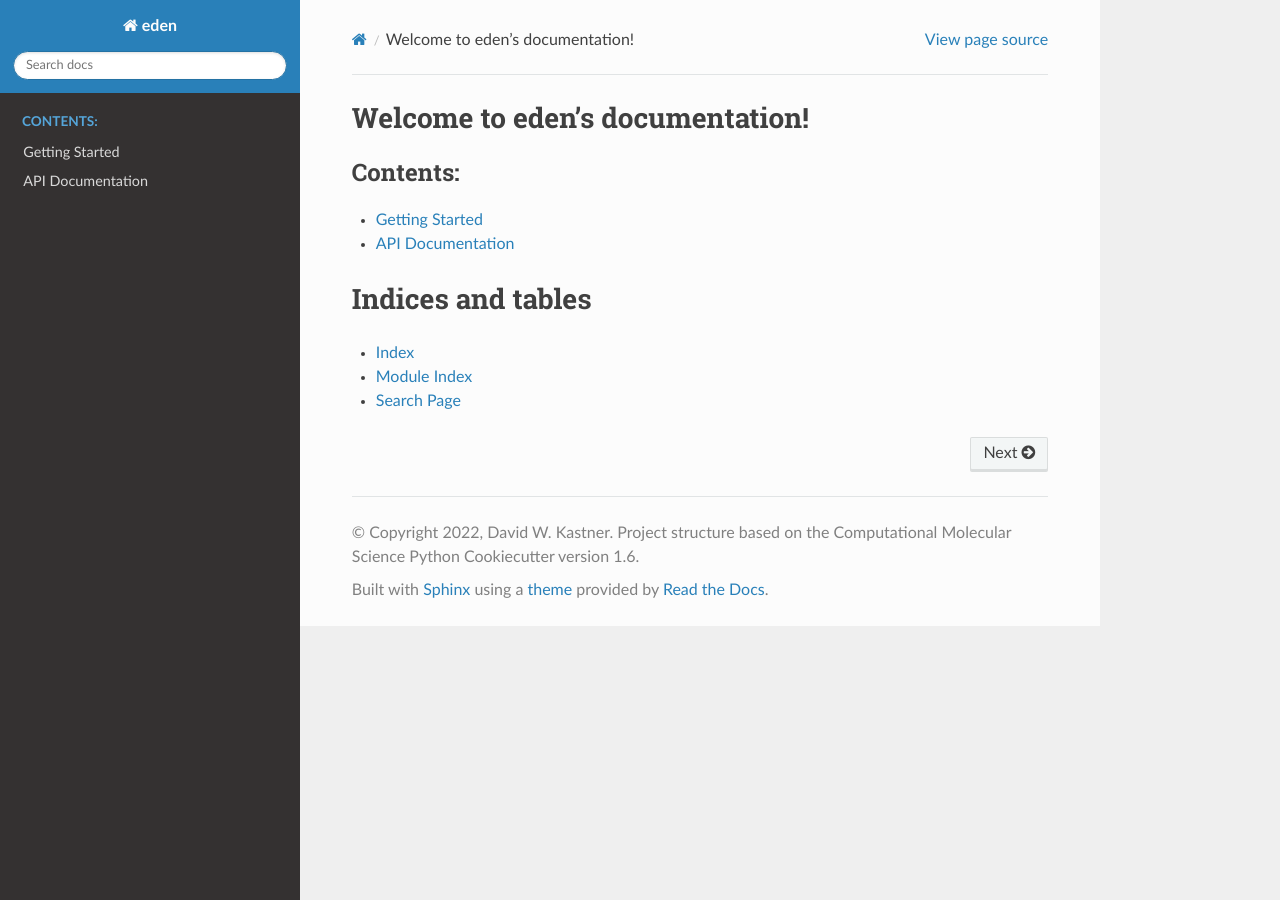
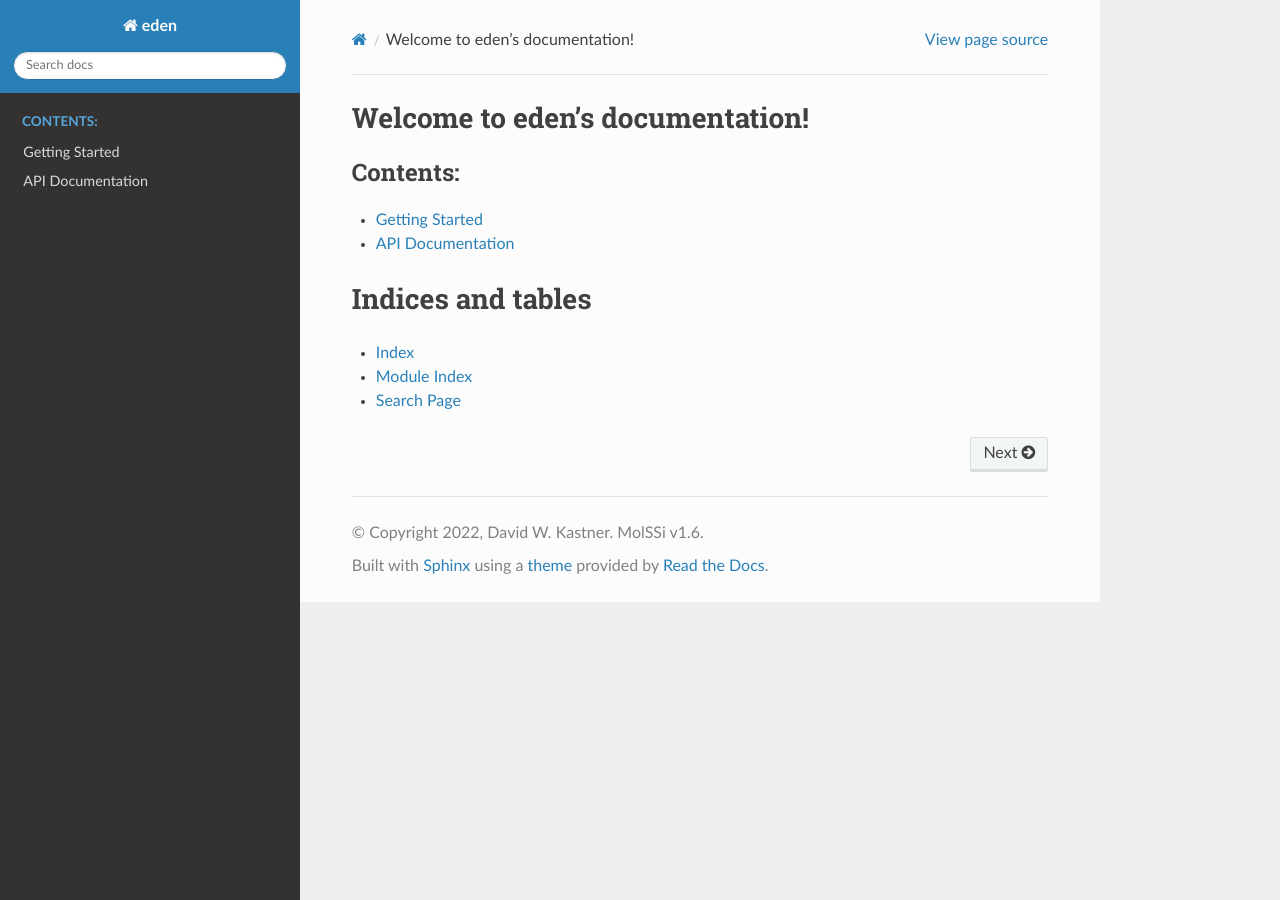
Before and after one commit to davidkastner/eden, a Sphinx documentation site: the page built from docs/index.rst, in a window 1280 px wide. Built offline with Sphinx 7.4.7 and the Read the Docs theme 2.0.0, drawn with Linux system fonts in a browser that asks for light colours; the version number could not be read and is left out.

Commit message:
Update docs

```diff
--- a/docs/conf.py
+++ b/docs/conf.py
@@ -13,18 +13,16 @@
 # documentation root, use os.path.abspath to make it absolute, like shown here.
 
 # Incase the project was not installed
+import eden
 import os
 import sys
 sys.path.insert(0, os.path.abspath('..'))
-
-import eden
 
 
 # -- Project information -----------------------------------------------------
 
 project = 'eden'
-copyright = ("2022, David W. Kastner. Project structure based on the "
-             "Computational Molecular Science Python Cookiecutter version 1.6")
+copyright = ("2022, David W. Kastner. MolSSi v1.6")
 author = 'David W. Kastner'
 
 # The short X.Y version
@@ -166,7 +164,7 @@ man_pages = [
 #  dir menu entry, description, category)
 texinfo_documents = [
     (master_doc, 'eden', 'eden Documentation',
-     author, 'eden', 'Machine learning project to identify the perfect city.',
+     author, 'eden', 'Machine learning project to identify the ideal city.',
      'Miscellaneous'),
 ]
 
--- a/docs/requirements.yaml
+++ b/docs/requirements.yaml
@@ -5,8 +5,6 @@ dependencies:
   - python
   - pip
 
-
-
     # Pip-only installs
   - pip:
     - sphinx-autoapi
```
